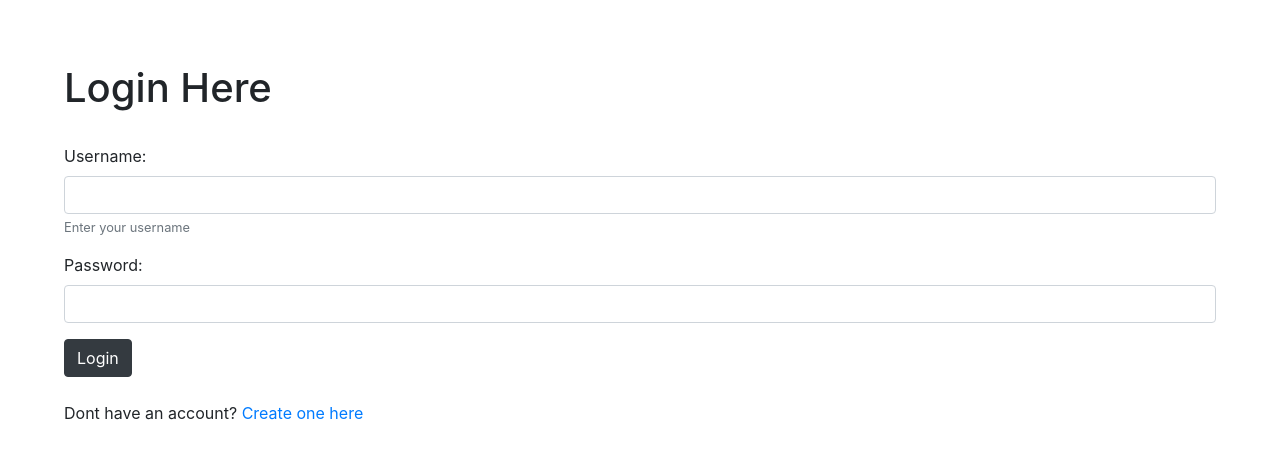
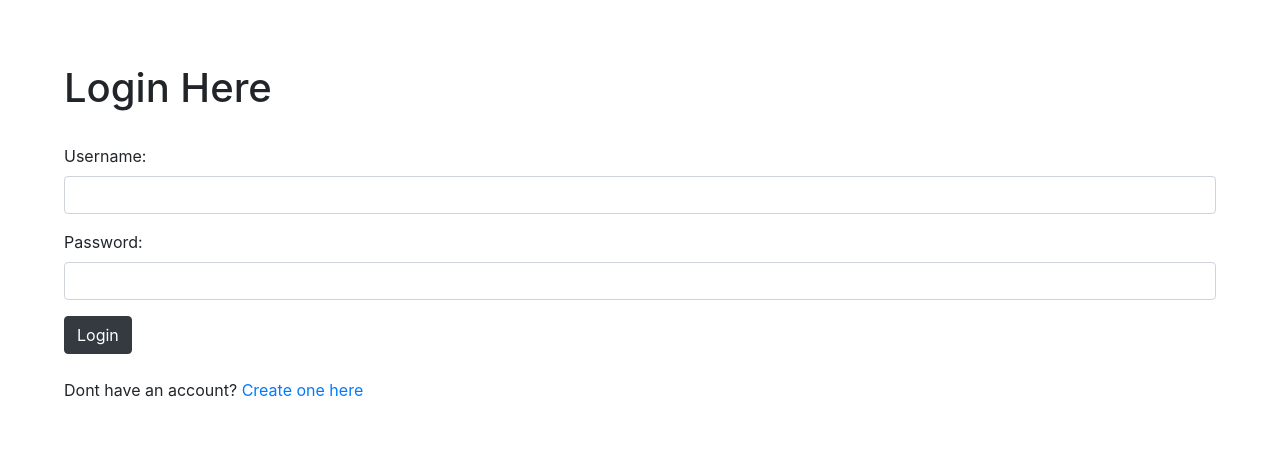
Before and after one commit to mpatel18/weblog, a Django app: page /login/ in a window 1280 px wide. Shown: the part 56-515 px from the top of the page. Run offline with Django 3.2, Linux system fonts and the light colour scheme.

Commit message:
added simple login view

```diff
--- a/blog_site/forms.py
+++ b/blog_site/forms.py
@@ -1,5 +1,5 @@
 from django import forms
-from django.contrib.auth.forms import UserCreationForm
+from django.contrib.auth.forms import UserCreationForm, AuthenticationForm
 from django.contrib.auth.models import User
 from .models import Post
 
@@ -32,3 +32,7 @@ class RegisterForm(UserCreationForm):
 
         self.fields['password1'].widget.attrs['class'] = 'form-control'
         self.fields['password2'].widget.attrs['class'] = 'form-control'
+
+class LoginForm(AuthenticationForm):
+    username = forms.CharField(max_length=100, widget=forms.TextInput(attrs={'class': 'form-control'}))
+    password = forms.CharField(max_length=100, widget=forms.TextInput(attrs={'class': 'form-control', 'type': 'password'}))
--- a/blog_site/models.py
+++ b/blog_site/models.py
@@ -18,4 +18,4 @@ class Post(models.Model):
         return self.title + ' | ' + str(self.author)
 
     def get_absolute_url(self):
-        return reverse('post', args=(str(self.id)))
+        return reverse('post', args=(str(self.id))) # pylint: disable=maybe-no-member
--- a/blog_site/templates/registration/login.html
+++ b/blog_site/templates/registration/login.html
@@ -7,15 +7,7 @@
     <h1>Login Here</h1>
     <br/>
     <form method="POST">{% csrf_token %}
-        <div class="form-group">
-            <label>Username:</label>
-            <input type="text" class="form-control" name='username'>
-            <small class="form-text text-muted">Enter your username</small>
-        </div>
-        <div class="form-group">
-            <label>Password:</label>
-            <input type="password" class="form-control" name='password'>
-        </div>
+        {{ form.as_p }}
         <button class="btn btn-dark">Login</button>
     </form>
     <br/>
--- a/blog_site/urls.py
+++ b/blog_site/urls.py
@@ -1,5 +1,5 @@
 from django.urls import path
-from .views import PostsView, PostView, NewPostView, UpdatePostView, DeletePostView, UserRegistration
+from .views import PostsView, PostView, NewPostView, UpdatePostView, DeletePostView, UserRegistration, UserLoginView
 
 urlpatterns = [
     path('', PostsView.as_view(), name='home'),
@@ -8,4 +8,5 @@ urlpatterns = [
     path('post/edit/<int:pk>', UpdatePostView.as_view(), name='update_post'),
     path('post/delete/<int:pk>', DeletePostView.as_view(), name='delete_post'),
     path('register/', UserRegistration.as_view(), name='register'),
+    path('login/', UserLoginView.as_view(), name='login'),
 ]
--- a/blog_site/views.py
+++ b/blog_site/views.py
@@ -1,10 +1,10 @@
 from django.shortcuts import render
 from django.views.generic import ListView, DetailView, CreateView, UpdateView, DeleteView
-from django.contrib.auth.forms import UserCreationForm
+from django.contrib.auth.views import LoginView
 from django.urls import reverse_lazy
 
 from .models import Post
-from .forms import Form, RegisterForm
+from .forms import Form, RegisterForm, LoginForm
 
 
 # Create your views here.
@@ -40,3 +40,7 @@ class UserRegistration(CreateView):
     form_class = RegisterForm
     template_name = 'registration/register.html'
     success_url = reverse_lazy('login')
+
+class UserLoginView(LoginView):
+    form_class = LoginForm
+    template_name = 'registration/login.html'
```
